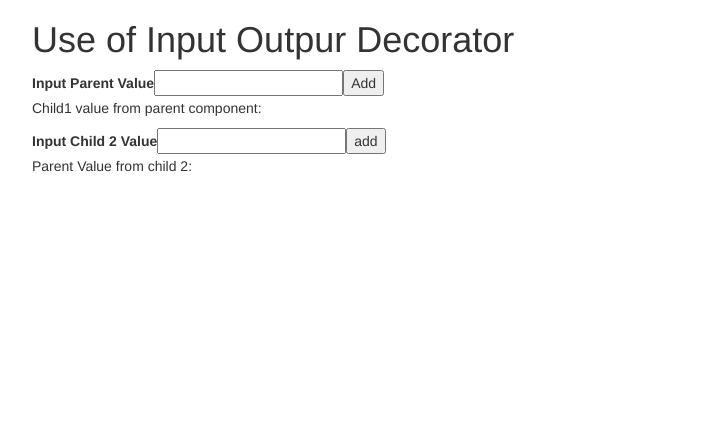
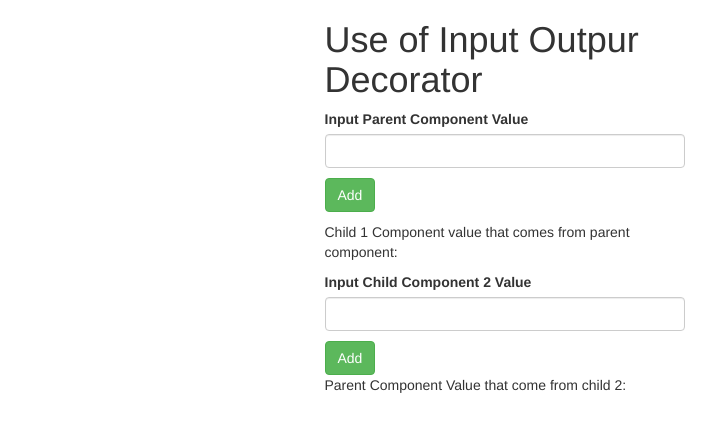
Before and after one commit to mhanuz/Angular_moules_review, an Angular app: page / in a window 1280 px wide. Shown: the top 432 px of the page, without its empty margins (38-754 px from the left). Built offline with nearby package versions, Linux system fonts and the light colour scheme.

Commit message:
update the template

```diff
--- a/src/app/app.component.html
+++ b/src/app/app.component.html
@@ -1,12 +1,24 @@
 <div class="container">
-    <h1>Use of Input Outpur Decorator</h1>
-    <div>
-      <label for="input"> Input Parent Value </label>
-      <input type="text" id="input" #parentValue >
-      <button type="button" (click)="addParentValue(parentValue.value)">Add </button>
+    <div class="row" >
+      <div class="col-md-3"></div>
+      <div class="col-md-4">
+        <h1>Use of Input Outpur Decorator</h1>
+        <div>
+          <label for="input"> Input Parent Component Value </label>
+          <input type="text"
+          id="input"
+          class="form-control"
+          #parentValue
+          >
+          <button type="button"
+          style="margin-top: 10px;"
+          class="btn btn-success"
+          (click)="addParentValue(parentValue.value)">Add </button>
+        </div>
+        <app-child1 [parentItem] ="parentData"></app-child1>
+        <app-child2 (childTwoValue)="childTwoValue($event)"></app-child2>
+        <p>Parent Component Value that come from child 2:
+          <b>{{childValue}}</b></p>
+      </div>
     </div>
-      <app-child1 [parentItem] ="parentData"></app-child1>
-      <app-child2 (childTwoValue)="childTwoValue($event)"></app-child2>
-
-      <p>Parent Value from child 2:{{childValue}}</p>
   </div>
--- a/src/app/child1/child1.component.html
+++ b/src/app/child1/child1.component.html
@@ -1 +1,4 @@
-<p>Child1 value from parent component: {{parentItem}} </p>
+<div style="margin: 10px 0px;">
+    <p>Child 1 Component value that comes from parent component:
+       <b>{{parentItem}}</b>  </p>
+</div>
--- a/src/app/child2/child2.component.html
+++ b/src/app/child2/child2.component.html
@@ -1,3 +1,11 @@
-<label for="input">Input Child 2 Value</label>
-<input type="text" id="input" #ch2Input>
-<button type="button" (click)="onAddcChildValue(ch2Input.value)" >add</button>
+<div>
+<label for="input">Input Child Component 2 Value</label>
+<input type="text"
+id="input"
+class="form-control"
+#ch2Input>
+<button type="button"
+style="margin-top: 10px;"
+class="btn btn-success"
+(click)="onAddChildValue(ch2Input.value)" >Add</button>
+</div>
--- a/src/app/child2/child2.component.ts
+++ b/src/app/child2/child2.component.ts
@@ -8,7 +8,7 @@ import { Component,EventEmitter,Output } from '@angular/core';
 export class Child2Component {
 @Output()childTwoValue = new EventEmitter<string>;
 
-onAddcChildValue(val: string){
+onAddChildValue(val: string){
   this.childTwoValue.emit(val)
 }
 }
```
